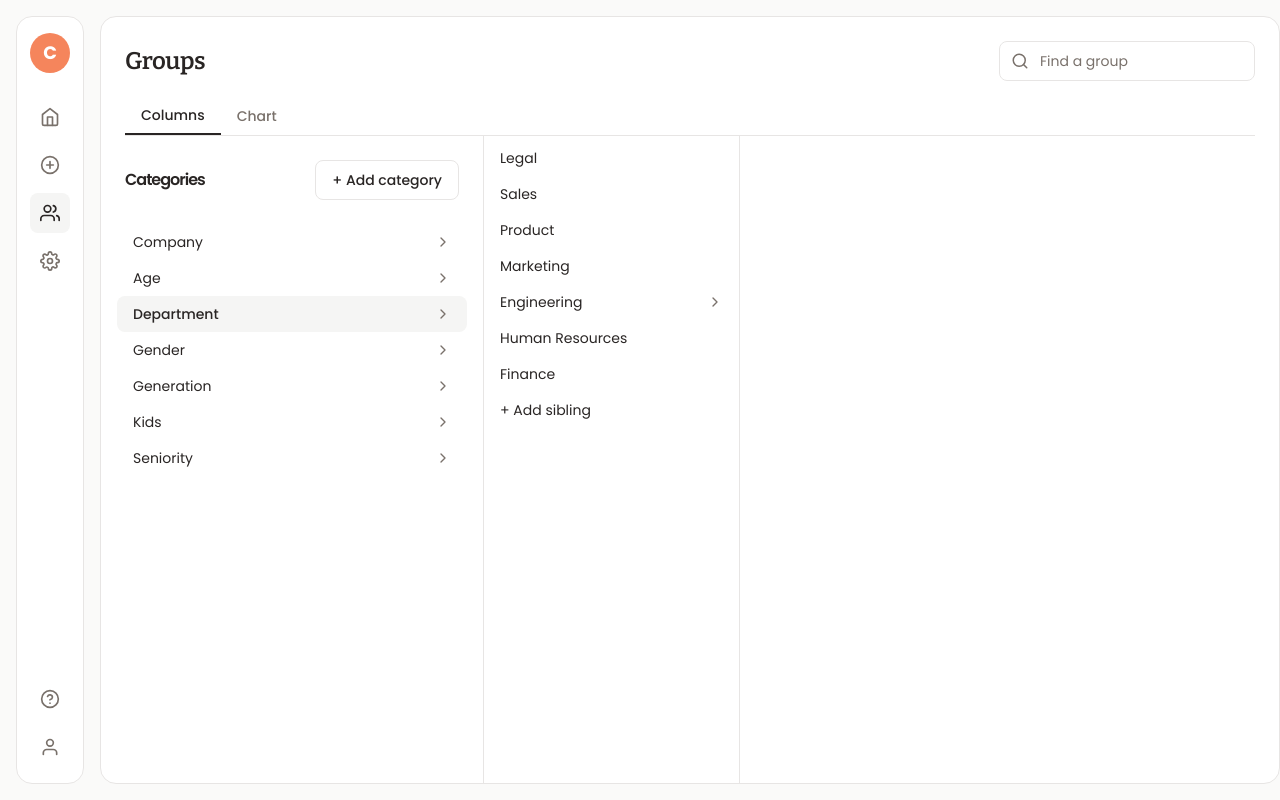
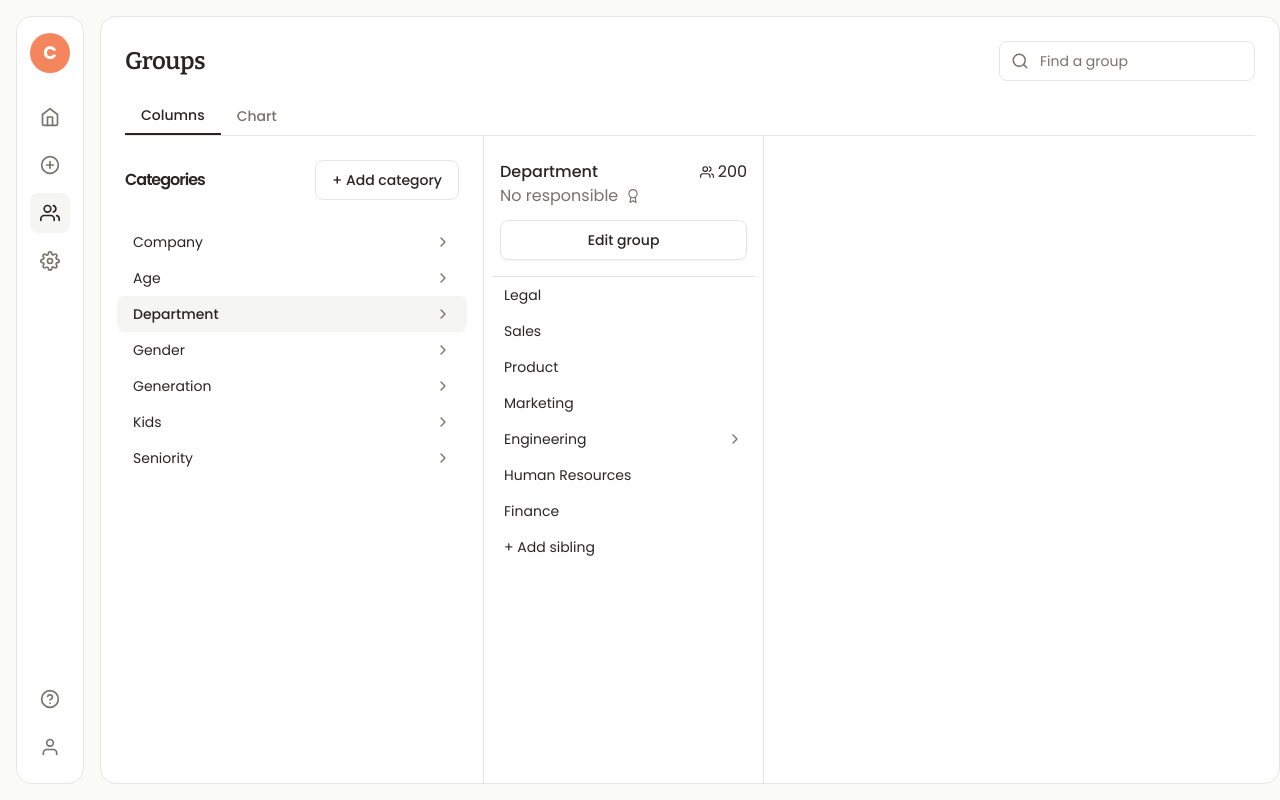
Before and after one commit to eddzio/zoios-custom-surveys, a Next.js app: page / in a window 1280 px wide. Both pictures are taken after a click on the button 50 px from the left and 213 px from the top of the page. Built offline with nearby package versions, Linux system fonts and the light colour scheme.

Commit message:
update to chrome

```diff
--- a/app/components/GroupsPage.tsx
+++ b/app/components/GroupsPage.tsx
@@ -723,47 +723,77 @@ export function GroupsPage({ onEditGroup }: GroupsPageProps) {
           >
             {columns.map((column, columnIndex) => {
               // Find the parent group for this column (to show the chrome)
-              // Only show chrome in the last column
-              const isLastColumn = columnIndex === columns.length - 1;
               const parentGroupId = columnIndex > 0 ? selectedPath[columnIndex] : null;
               const parentGroup = parentGroupId
                 ? findGroupByPath(categories, selectedPath.slice(0, columnIndex + 1))
                 : null;
 
+              // Calculate total member count for category (first column)
+              const categoryMemberCount = selectedCategory
+                ? selectedCategory.groups.reduce((sum, g) => sum + g.memberCount, 0)
+                : 0;
+
               return (
                 <div
                   key={columnIndex}
-                  className="w-64 flex-shrink-0 border-r border-[var(--border)] flex flex-col"
+                  className="w-[280px] flex-shrink-0 border-r border-[var(--border)] flex flex-col"
                 >
-                  <div className="flex-1 overflow-y-auto p-1">
-                    {/* Chrome - shows info about the parent group whose children are displayed */}
-                    {isLastColumn && parentGroup && (
-                      <div className="m-1 mb-2 p-3 bg-[var(--control-secondary)] border border-[var(--border)] rounded-xl">
-                        <div className="flex items-center justify-between mb-3">
-                          <span className="text-sm font-medium text-[var(--label-primary)]">
+                  <div className="flex-1 overflow-y-auto p-2">
+                    {/* Chrome - shows info about the parent of items in this column */}
+                    {columnIndex === 0 && selectedCategory ? (
+                      <div className="px-2 py-4 border-b border-[var(--border)] flex flex-col gap-3">
+                        <div className="flex flex-col">
+                          <div className="flex items-center justify-between">
+                            <span className="text-base font-medium text-[var(--label-primary)]">
+                              {selectedCategory.name}
+                            </span>
+                            <div className="flex items-center gap-1 text-[var(--label-primary)]">
+                              <Users size={14} />
+                              <span className="text-base">
+                                {categoryMemberCount}
+                              </span>
+                            </div>
+                          </div>
+                          <div className="flex items-center gap-2 text-[var(--label-light)]">
+                            <span className="text-base">No responsible</span>
+                            <Award size={14} />
+                          </div>
+                        </div>
+                        <button
+                          className="w-full h-10 px-4 bg-[var(--control-secondary)] border border-[var(--border)] text-[var(--label-primary)] text-sm font-medium rounded-lg hover:bg-[var(--bg-neutral)] transition-colors shadow-[0px_1px_3px_0px_rgba(0,0,0,0.04)]"
+                        >
+                          Edit group
+                        </button>
+                      </div>
+                    ) : parentGroup ? (
+                      <div className="px-2 py-4 border-b border-[var(--border)] flex flex-col gap-3">
+                        <div className="flex flex-col">
+                          <div className="flex items-center justify-between">
+                            <span className="text-base font-medium text-[var(--label-primary)]">
                               {parentGroup.name}
                             </span>
-                          <div className="flex items-center gap-1 text-[var(--label-light)]">
+                            <div className="flex items-center gap-1 text-[var(--label-primary)]">
                               <Users size={14} />
-                            <span className="text-xs">
+                              <span className="text-base">
                                 {parentGroup.memberCount}
                               </span>
                             </div>
                           </div>
-                        <div className="flex items-center gap-2 mb-3 text-[var(--label-secondary)]">
-                          <User size={14} />
-                          <span className="text-sm">
-                            {parentGroup.owner || "No owner"}
+                          <div className="flex items-center gap-2 text-[var(--label-light)]">
+                            <span className="text-base">
+                              {parentGroup.owner || "No responsible"}
                             </span>
+                            <Award size={14} />
+                          </div>
                         </div>
                         <button
                           onClick={() => handleEditGroup(parentGroup.id)}
-                          className="h-10 px-4 bg-[var(--control-secondary)] border border-[var(--border)] text-[var(--label-primary)] text-sm font-medium rounded-lg hover:bg-[var(--bg-neutral)] transition-colors"
+                          className="w-full h-10 px-4 bg-[var(--control-secondary)] border border-[var(--border)] text-[var(--label-primary)] text-sm font-medium rounded-lg hover:bg-[var(--bg-neutral)] transition-colors shadow-[0px_1px_3px_0px_rgba(0,0,0,0.04)]"
                         >
                           Edit group
                         </button>
                       </div>
-                    )}
+                    ) : null}
                     {column.groups.map((group) => {
                       const isSelected =
                         selectedPath[columnIndex + 1] === group.id;
```
Lines whose indentation alone changed are shown as unchanged.
